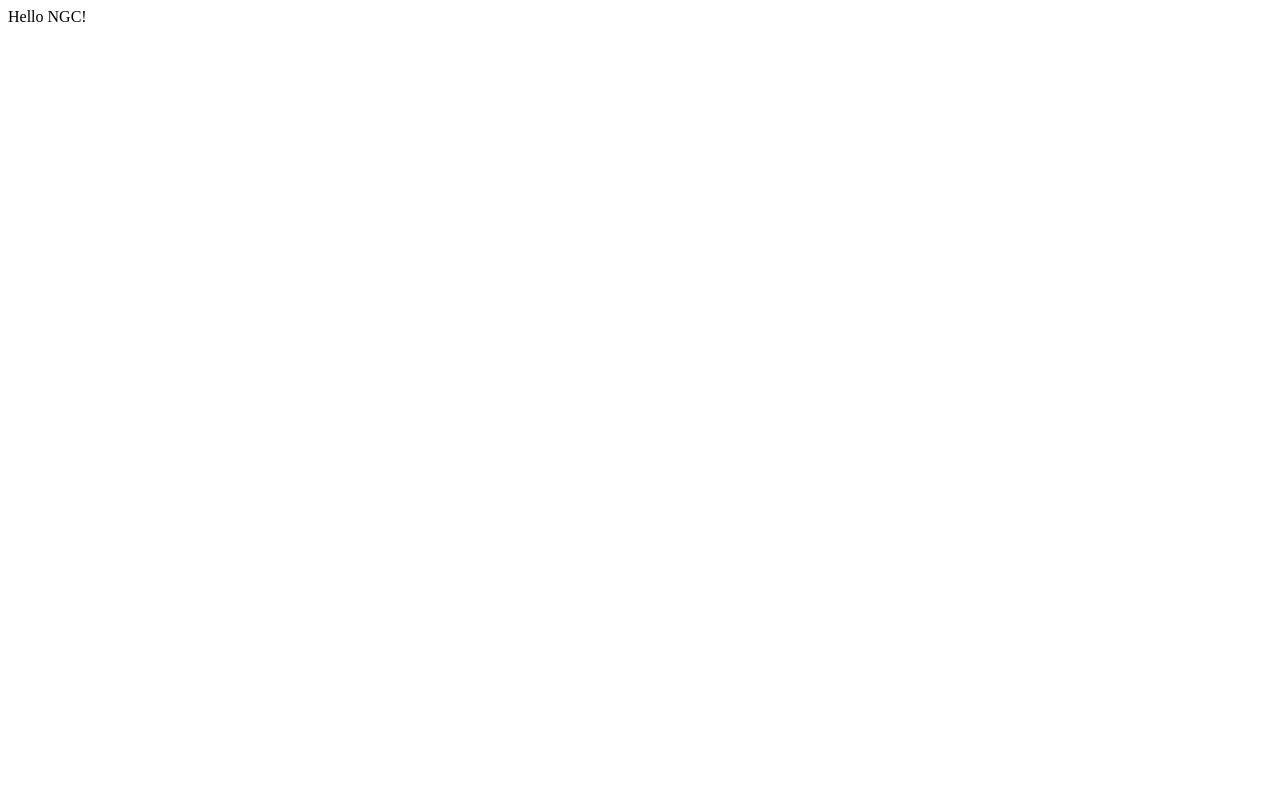
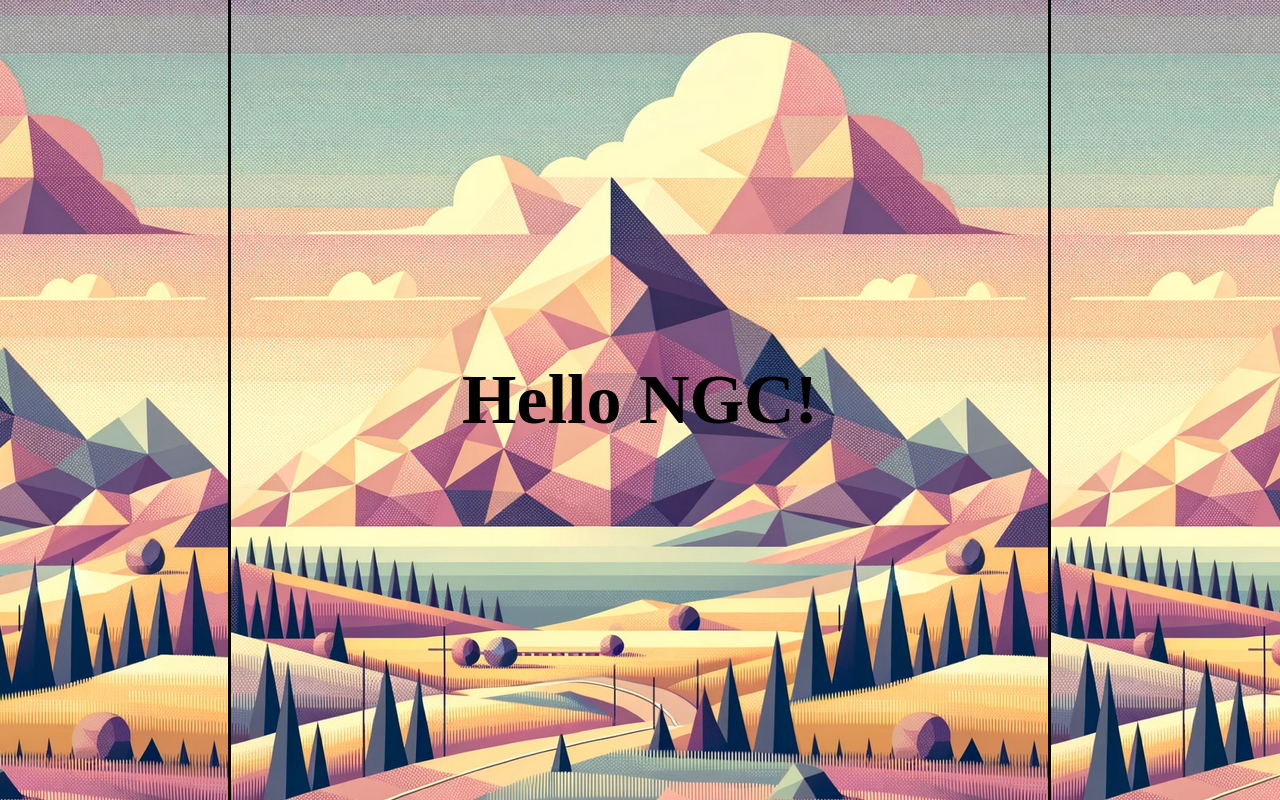
Before and after one commit to zeta-point/test-project, a plain HTML site: page index.html in a window 1280 px wide. Drawn offline with Linux system fonts and the light colour scheme.

Commit message:
Initial setup for ngc

```diff
--- a/index.html
+++ b/index.html
@@ -1 +1,25 @@
-Hello NGC!
+<!DOCTYPE html>
+<html>
+<head>
+    <title>Home Page</title>
+    <style>
+        body, html {
+            height: 100%;
+            margin: 0;
+            display: flex;
+            justify-content: center;
+            align-items: center;
+            color: black;
+            background-image: url('background.png');
+            background-size: auto;
+            background-position: center;
+        }
+        h1 {
+            font-size: 70px;
+        }
+    </style>
+</head>
+<body>
+    <h1>Hello NGC!</h1>
+</body>
+</html>
```
Also changed, not shown: background.png (added), 1 other file.
